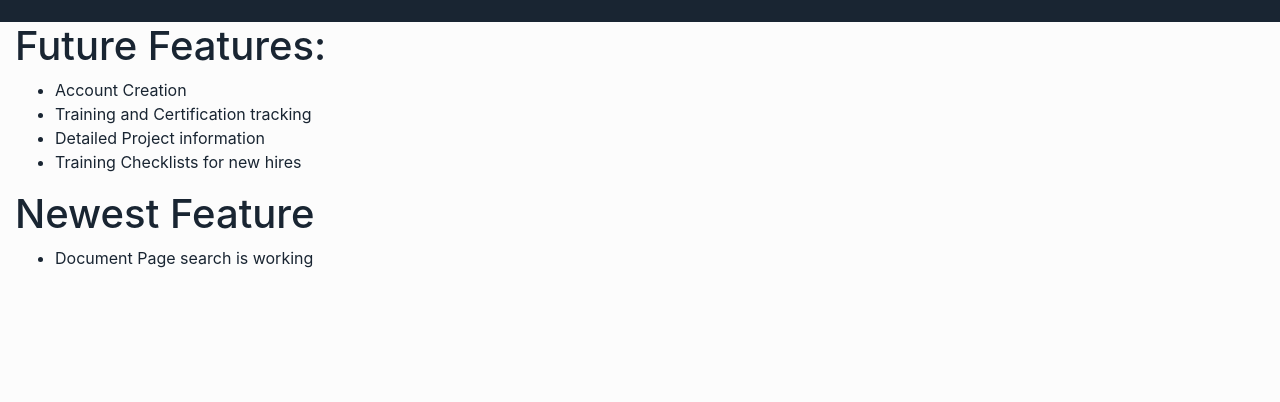
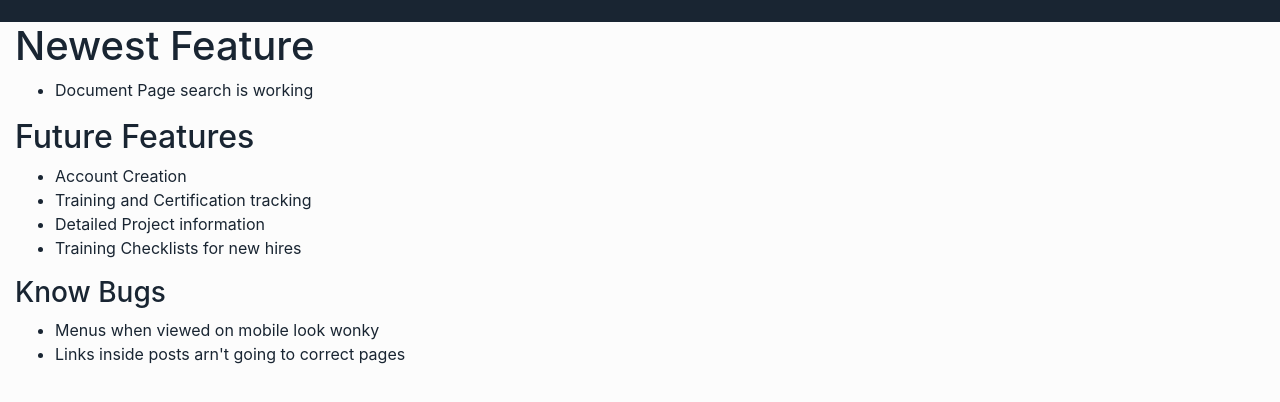
Before and after one commit to KyleShabaga/Thurber-Technicians, a Gatsby site: page /changes in a window 1280 px wide. Shown: the part 78-480 px from the top of the page. Built offline with nearby package versions, Linux system fonts and the light colour scheme; Gatsby itself is replaced by a stand-in of ours.

Commit message:
Change log updated

```diff
--- a/src/components/changelogstuff/changelogbox.js
+++ b/src/components/changelogstuff/changelogbox.js
@@ -6,7 +6,14 @@ export default () => (
     <Row className="justify-content-center">
       <Col>
         <div className="change__box">
-          <h1>Future Features:</h1>
+          <h1>Newest Feature</h1>
+          <ul>
+            <li>Document Page search is working</li>
+          </ul>
+        </div>
+
+        <div className="change__box">
+          <h2>Future Features</h2>
           <ul>
             <li>Account Creation</li>
             <li>Training and Certification tracking</li>
@@ -14,10 +21,12 @@ export default () => (
             <li>Training Checklists for new hires</li>
           </ul>
         </div>
+
         <div className="change__box">
-          <h1>Newest Feature</h1>
+          <h3>Know Bugs</h3>
           <ul>
-            <li>Document Page search is working</li>
+            <li>Menus when viewed on mobile look wonky</li>
+            <li>Links inside posts arn't going to correct pages</li>
           </ul>
         </div>
       </Col>
--- a/src/layouts/layout.css
+++ b/src/layouts/layout.css
@@ -15,7 +15,7 @@ body {
   box-shadow: 0 1px 3px -6px black;
   width: 100vw;
   z-index: 100;
-  background: white;
+  background: #f7f9fa;
 }
 
 .card-border {
```
